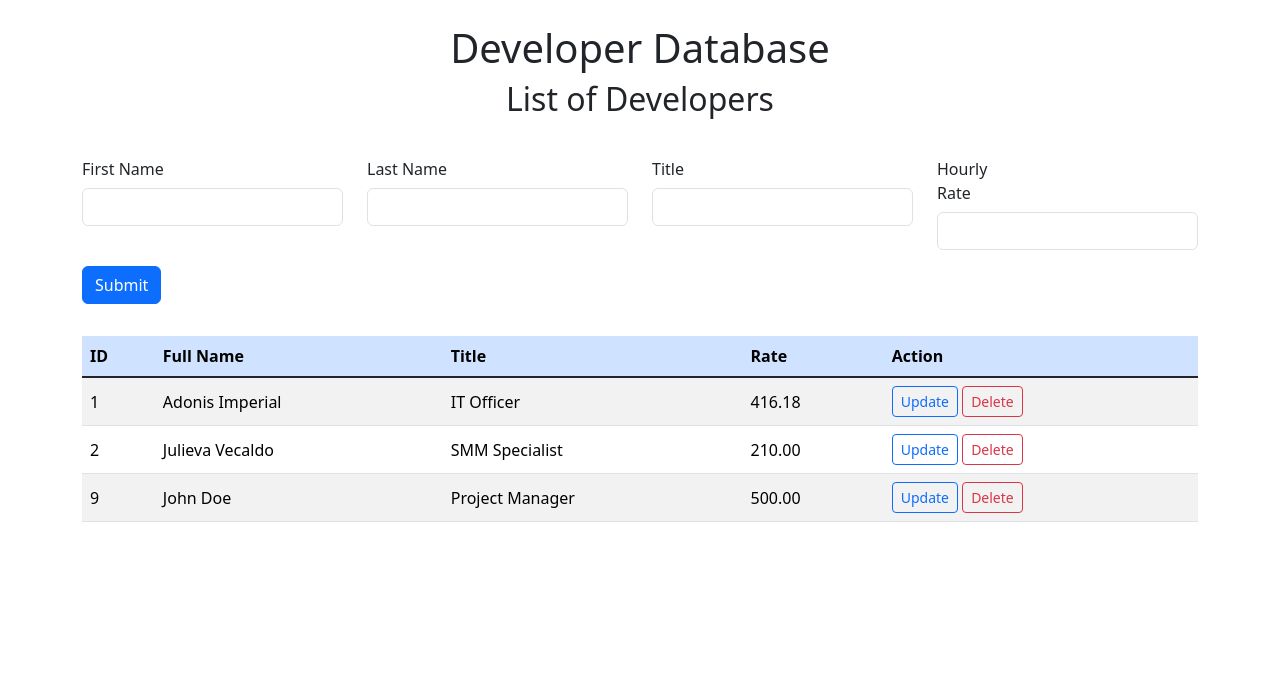
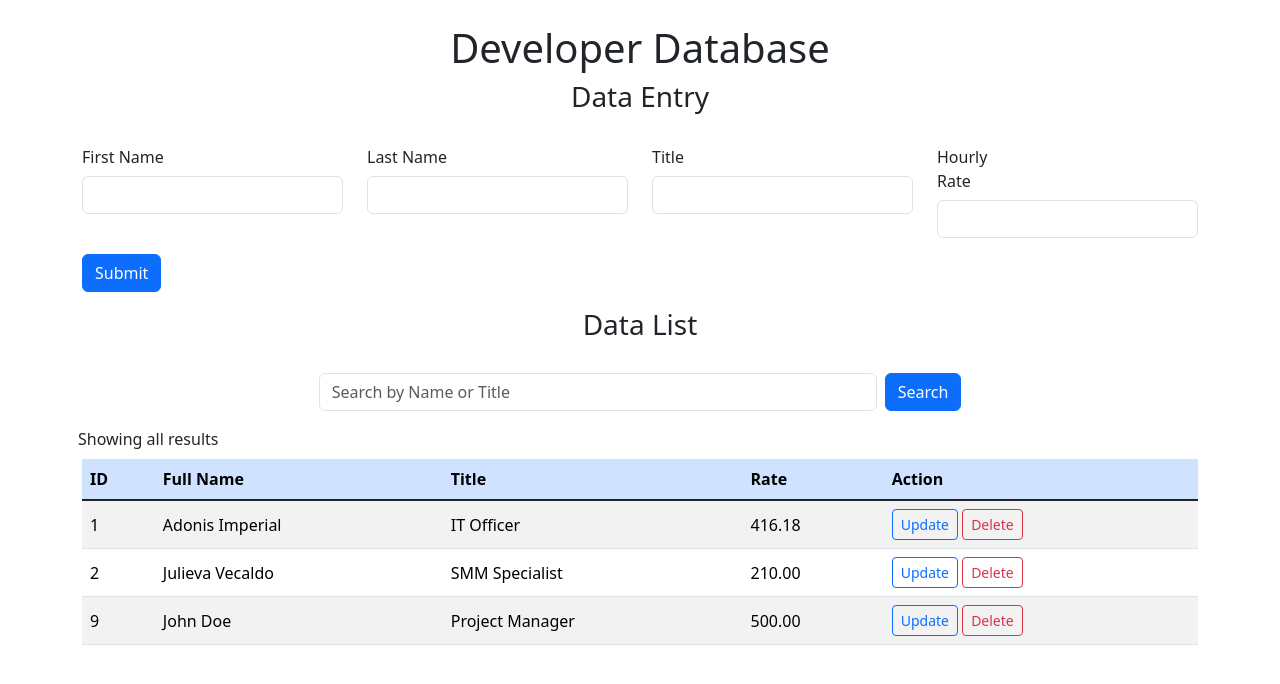
Before and after one commit to Adonis1120/DICT-Training-TOT, a PHP site: page /developer_crud.php in a window 1280 px wide. Shown: the part 56-740 px from the top of the page. Run offline with PHP 8.4, Linux system fonts and the light colour scheme; data comes from the database, SQL or seed files in the repository.

Commit message:
commitDeveloperCRUDQueryResultMessage12162024

```diff
--- a/classes/Developer.php
+++ b/classes/Developer.php
@@ -99,6 +99,16 @@
             return $selected_result;
         }
 
+        function searchDeveloper($query) {
+            $sql = "SELECT * FROM developer
+                    WHERE first_name LIKE ?
+                       OR last_name LIKE ?
+                       OR title LIKE ?
+                       OR developer_id LIKE ?";
+            $stmt = $this->conn->prepare($sql);
+            $stmt->execute([$query, $query, $query, $query]);
+            return $stmt;
+        }
 
         public function searchResults($developer_id) {
             $query = "SELECT * FROM developer WHERE developer_id = ?";
--- a/developer_crud.php
+++ b/developer_crud.php
@@ -10,7 +10,13 @@
     $db = $database->getConnection();
 
     $developer = new Developer($db);
+
+    if (isset($_POST['btnSearch']) && !empty($_POST['search_query'])) {
+        $search_query = "%" . $_POST['search_query'] . "%";
+        $view_developer = $developer->searchDeveloper($search_query);
+    } else {
         $view_developer = $developer->readDeveloper();
+    }
 
     if (isset($_POST['btnAdd'])) {
         $developer->first_name = $_POST['first_name'];
@@ -41,10 +47,10 @@
 <div class="container mt-4">
     <div class="row justify-content-center text-center">
         <h1>Developer Database</h1>
-        <h2>List of Developers</h2>
+        <h3>Data Entry</h3>
     </div>
 
-    <div class="row mt-4">
+    <div class="row mt-3">
         <form method="POST">
             <div class="mb-3 row">
                 <div class="col-md-3 mb-3">
@@ -70,7 +76,32 @@
         </form>
     </div>
 
-    <div class="row justify-content-center align-items-center g-2 mt-2">
+    <div class="row justify-content-center text-center">
+        <h3>Data List</h3>
+    </div>
+
+    <div class="row justify-content-center align-items-center g-2 mt-3">
+        <form method="POST" class="d-flex justify-content-center">
+            <input type="text" class="form-control w-50" name="search_query" placeholder="Search by Name or Title">
+            <button type="submit" class="btn btn-primary ms-2" name="btnSearch">Search</button>
+        </form>
+    </div>
+
+    <div class="row g-2 mt-3">
+        <?php
+            // Check if the search term is empty and display the appropriate message
+            if (empty($_POST['search_query'])) {
+                echo "Showing all results";
+            } else {
+                // Check if the search query returns any results
+                if ($view_developer->rowCount() > 0) {
+                    echo "Search results for: " . htmlspecialchars($_POST['search_query']);
+                } else {
+                    echo "No results found!";
+                }
+            }
+        ?>
+        <?php if ($view_developer->rowCount() > 0) { ?>
             <div class="table-responsive">
                 <table class="table table-striped table-hover align-middle">
                     <thead>
@@ -116,6 +147,7 @@
                     </tfoot>
                 </table>
             </div>
+        <?php } ?>
     </div>
 </div>
 
@@ -138,7 +170,6 @@
             $("#update_hourly_rate").val(update_hourly_rate);
         });
 
-        $(document).ready(function(){
         $('#deleteDeveloper').on('show.bs.modal', function (e){
             var delete_developer_id = $(e.relatedTarget).data('id');
             var delete_first_name = $(e.relatedTarget).data('desc1');
@@ -146,7 +177,6 @@
 
             $("#delete_developer_id").val(delete_developer_id);
             document.getElementById("p1").innerHTML = delete_first_name.concat(" ", delete_last_name);
-            });
         });
     });
 </script>
--- a/salary_calculator.php
+++ b/salary_calculator.php
@@ -5,11 +5,11 @@
 
 <div class="container mt-4">
     <div class="row justify-content-center text-center">
-        <h1>Salary Database</h1>
-        <h2>Salary Data Entry</h2>
+        <h1>Salary Calculator</h1>
+        <h3>Advance Calculator (Database Connected)</h3>
     </div>
 
-    <div class="row justify-content-center g-2">
+    <div class="row justify-content-center g-2 mt-3">
         <div class="col-md-8">
             <form method="POST" action="salary_calculator.php">
                 <div class="row justify-content-center align-items-center g-2">
```
Also changed, not shown: skill_calculator.php (+5 -3 lines). Lines whose indentation alone changed are shown as unchanged.
